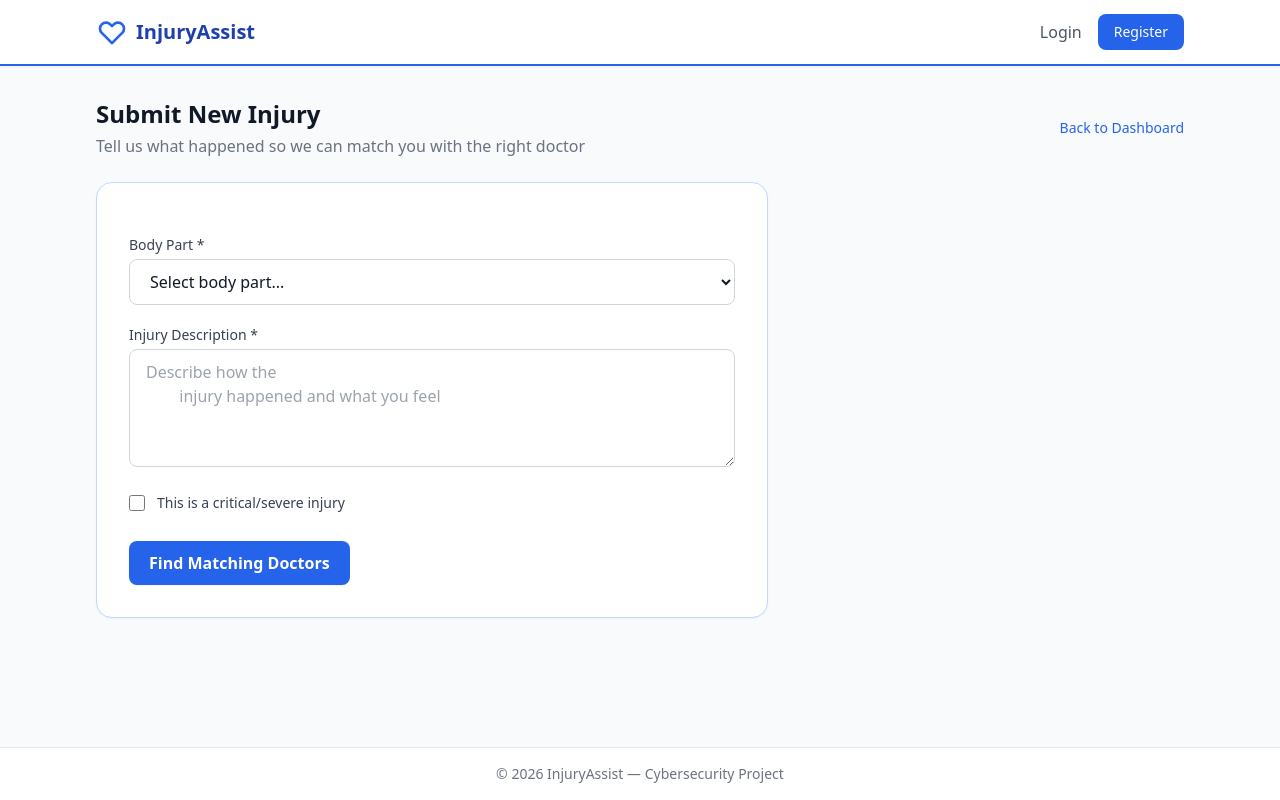
After one commit to Ali-CTRLS/cyber--repo, a Flask app: template templates/patient/injury_form.html in a window 1280 px wide. The commit adds this page. Run offline with Flask 3, Linux system fonts and the light colour scheme; the template is opened without the code that fills it: values that come from a table or form of the project are taken from there, others are empty; some libraries are stand-ins or nearby versions.

Commit message:
feat: implement injury submission and doctor availability features in patient module

```diff
--- a/blueprints/patient.py
+++ b/blueprints/patient.py
@@ -1,11 +1,19 @@
 """Patient blueprint — dashboard and injury management."""
 
-from flask import Blueprint, render_template
+from flask import Blueprint, render_template, redirect, url_for, flash
 from flask_login import login_required, current_user
 
-from models import Injury, Appointment, Report
+from forms import InjuryForm
+from models import Injury, Appointment, Report, BodyPart, User, db
 
 patient_bp = Blueprint("patient", __name__, url_prefix="/patient")
+
+BODY_PART_TO_SPECIALTY = {
+    BodyPart.THIGH: "Orthopedic - Lower Limb",
+    BodyPart.KNEE: "Orthopedic - Knee Specialist",
+    BodyPart.ANKLE: "Orthopedic - Foot & Ankle",
+    BodyPart.SHOULDER: "Orthopedic - Upper Limb",
+}
 
 
 @patient_bp.route("/dashboard")
@@ -27,3 +35,47 @@ def dashboard():
         appointments=appointments,
         report_count=report_count,
     )
+
+
+@patient_bp.route("/injury/new", methods=["GET", "POST"])
+@login_required
+def new_injury():
+    if current_user.role != "patient":
+        from flask import abort
+        abort(403)
+
+    form = InjuryForm()
+    if form.validate_on_submit():
+        body_part = BodyPart[form.body_part.data]
+        recommendation = BODY_PART_TO_SPECIALTY.get(body_part)
+
+        injury = Injury(
+            body_part=body_part,
+            athlete_description=form.athlete_description.data,
+            is_critical=form.is_critical.data,
+            recommendation=recommendation,
+            patient_id=current_user.id,
+        )
+        db.session.add(injury)
+        db.session.commit()
+
+        flash("Injury submitted successfully.", "success")
+        return redirect(url_for("patient.doctors"))
+
+    return render_template("patient/injury_form.html", form=form)
+
+
+@patient_bp.route("/doctors")
+@login_required
+def doctors():
+    if current_user.role != "patient":
+        from flask import abort
+        abort(403)
+
+    doctors = (
+        User.query.filter_by(role="doctor", is_available=True)
+        .order_by(User.name.asc())
+        .all()
+    )
+
+    return render_template("patient/doctors.html", doctors=doctors)
--- a/prompt.txt
+++ b/prompt.txt
@@ -1 +1 @@
-check requirements.txt, these are requirements for Injury assist  platform that matches patient with their doctor and manages their reports,  we gonna  (simplicity is a must), theme: white mainly and blue borders blue icons Injury assist  platform  style use tailwind css , ur task now is to fully check line by line example.md (thats an instructions.md file from another project u have to create a new instructions.md file using the same goal and format that example.md uses but for our main objectives and tasks and and keyword for each milestone as we are 2nd cs student having less than 5 days to finsih the projcet with average working hours 3h/day , recommend tech stack simplicity is a must), then let me confirm the instructions.md file that u generated then u shall proceed (dont forget the special instructions sections and dont forget to follow it ;) :D )
+check requirements.txt, these are requirements for Injury assist  platform that matches patient with their doctor and manages their reports,  we gonna  (simplicity is a must), theme: white mainly and blue borders blue icons Injury assist  platform  style use tailwind css , ur task now is to fully check line by line example.md (thats an instructions.md file from another project u have to create a new instructions.md file using the same goal and format that example.md uses but for our main objectives , tasks and and keyword for each milestone as we are 2nd cs student having less than 5 days to finsih the projcet with average working hours 3h/day , recommend tech stack simplicity is a must), then let me confirm the instructions.md file that u generated then u shall proceed (dont forget the special instructions sections and dont forget to follow it ;) :D )
--- /dev/null
+++ b/templates/patient/injury_form.html
@@ -0,0 +1,53 @@
+{% extends "base.html" %}
+{% block title %}Submit Injury — InjuryAssist{% endblock %}
+
+{% block content %}
+<div class="fade-in">
+  <div class="flex items-center justify-between mb-6">
+    <div>
+      <h1 class="text-2xl font-bold text-gray-900">Submit New Injury</h1>
+      <p class="text-gray-500 mt-1">Tell us what happened so we can match you with the right doctor</p>
+    </div>
+    <a href="{{ url_for('patient.dashboard') }}" class="text-sm text-blue-600 hover:text-blue-800 font-medium">Back to
+      Dashboard</a>
+  </div>
+
+  <div class="bg-white border border-blue-200 rounded-2xl shadow-sm p-8 max-w-2xl">
+    <form method="POST" class="space-y-5">
+      {{ form.hidden_tag() }}
+
+      <div>
+        <label for="body_part" class="block text-sm font-medium text-gray-700 mb-1">Body Part *</label>
+        {{ form.body_part(class="w-full border border-gray-300 focus:border-blue-500 focus:ring-2 focus:ring-blue-200
+        rounded-lg px-4 py-2.5 text-gray-900 outline-none transition bg-white", id="body_part") }}
+        {% for error in form.body_part.errors %}
+        <p class="text-red-500 text-xs mt-1">{{ error }}</p>
+        {% endfor %}
+      </div>
+
+      <div>
+        <label for="athlete_description" class="block text-sm font-medium text-gray-700 mb-1">Injury Description
+          *</label>
+        {{ form.athlete_description(class="w-full border border-gray-300 focus:border-blue-500 focus:ring-2
+        focus:ring-blue-200 rounded-lg px-4 py-2.5 text-gray-900 outline-none transition", placeholder="Describe how the
+        injury happened and what you feel", rows="4", id="athlete_description") }}
+        {% for error in form.athlete_description.errors %}
+        <p class="text-red-500 text-xs mt-1">{{ error }}</p>
+        {% endfor %}
+      </div>
+
+      <div class="flex items-center gap-3">
+        {{ form.is_critical(class="h-4 w-4 text-blue-600 border-gray-300 rounded", id="is_critical") }}
+        <label for="is_critical" class="text-sm text-gray-700">This is a critical/severe injury</label>
+      </div>
+
+      <div class="pt-2">
+        <button type="submit"
+          class="bg-blue-600 hover:bg-blue-700 text-white font-semibold py-2.5 px-5 rounded-lg transition shadow-sm">
+          Find Matching Doctors
+        </button>
+      </div>
+    </form>
+  </div>
+</div>
+{% endblock %}
```
Also changed, not shown: templates/patient/dashboard.html (+9 -6 lines), templates/patient/doctors.html (added, +57 -0 lines), instance/injury_assist.db.
